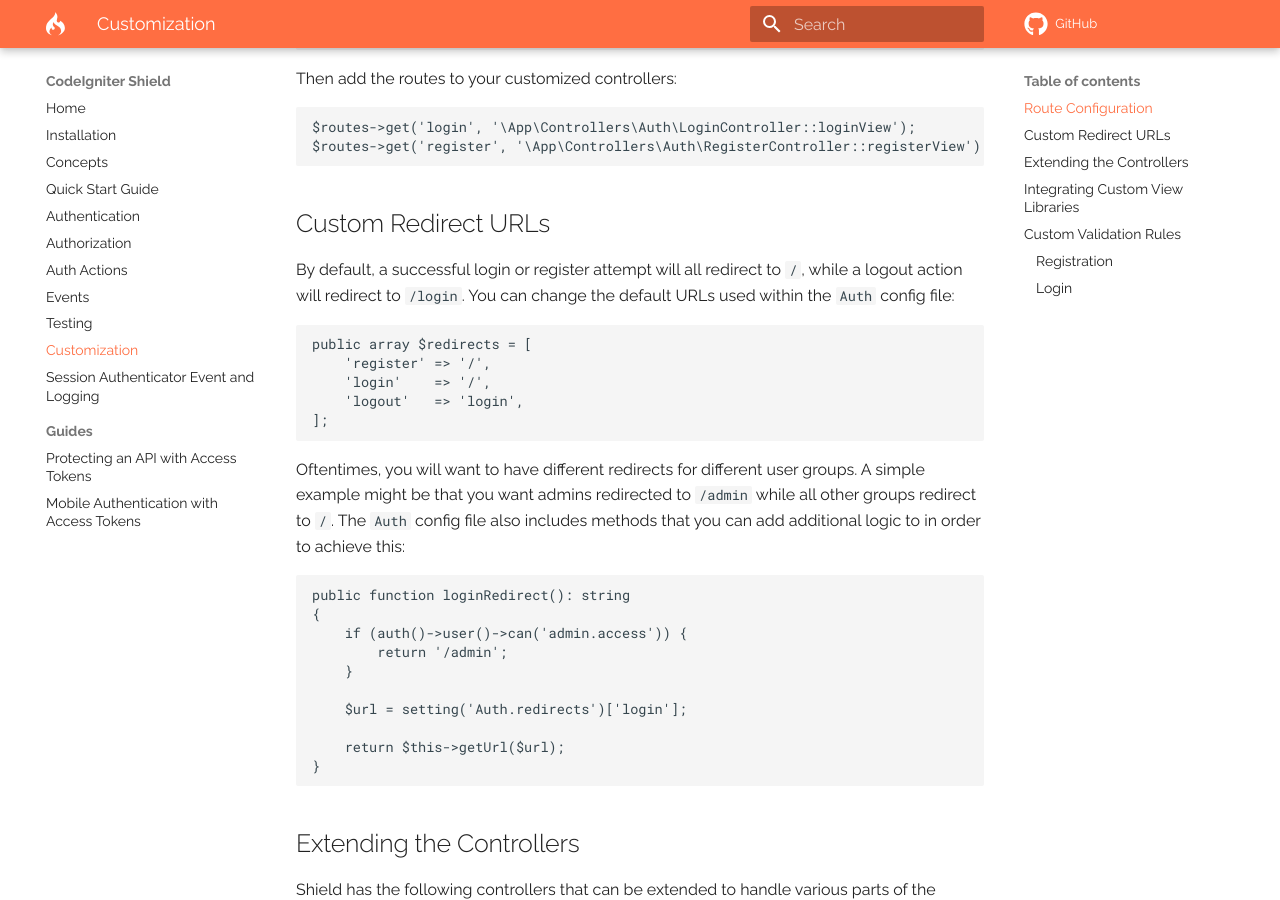
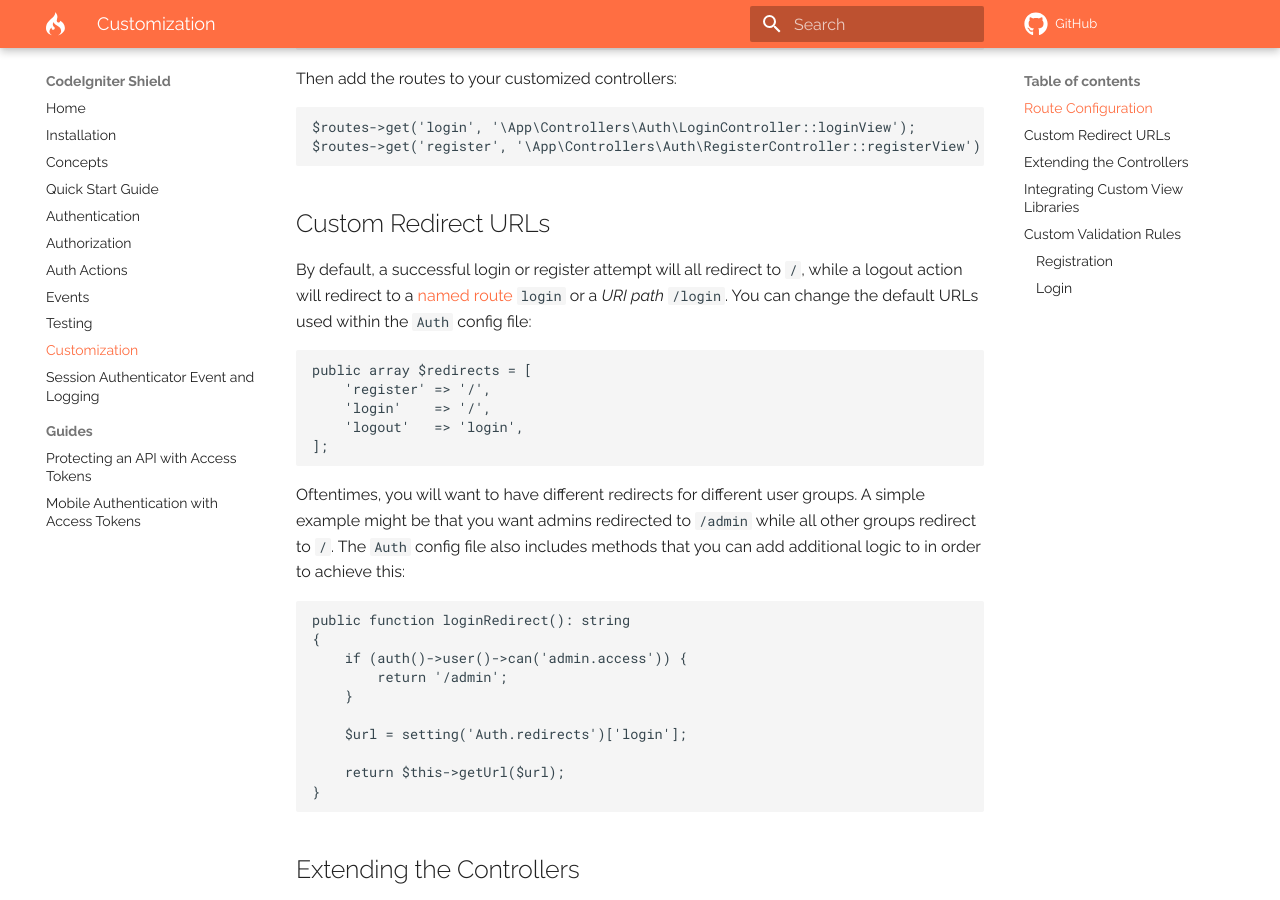
Before and after one commit to codeigniter4/shield, an MkDocs documentation site: the page built from docs/customization.md, in a window 1280 px wide and 900 px high, scrolled down 648 px. Built offline with MkDocs 1.6.1 and Material for MkDocs 9.7.7, drawn with Linux system fonts in a browser that asks for light colours; comment, search, counter and statistics services are not loaded; a style sheet for code colours, icons or effects is not loaded.

Commit message:
updated redirect urls customization docs

````diff
--- a/docs/customization.md
+++ b/docs/customization.md
@@ -24,12 +24,10 @@ $routes->get('login', '\App\Controllers\Auth\LoginController::loginView');
 $routes->get('register', '\App\Controllers\Auth\RegisterController::registerView');
 ```
 
-
-
 ## Custom Redirect URLs
 
 By default, a successful login or register attempt will all redirect to `/`, while a logout action
-will redirect to `/login`. You can change the default URLs used within the `Auth` config file:
+will redirect to a [named route](https://codeigniter4.github.io/CodeIgniter4/incoming/routing.html#using-named-routes "See routing docs") `login` or a *URI path* `/login`. You can change the default URLs used within the  `Auth` config file:
 
 ```php
 public array $redirects = [
@@ -63,13 +61,10 @@ Shield has the following controllers that can be extended to handle
 various parts of the authentication process:
 
 - **ActionController** handles the after-login and after-registration actions, like Two Factor Authentication and Email Verification.
-
 - **LoginController** handles the login process.
-
 - **RegisterController** handles the registration process. Overriding this class allows you to customize the User Provider, the User Entity, and the validation rules.
-
 - **MagicLinkController** handles the "lost password" process that allows a user to login with a link sent to their email. This allows you to
-override the message that is displayed to a user to describe what is happening, if you'd like to provide more information than simply swapping out the view used.
+  override the message that is displayed to a user to describe what is happening, if you'd like to provide more information than simply swapping out the view used.
 
 It is not recommended to copy the entire controller into **app/Controllers** and change its namespace. Instead, you should create a new controller that extends
 the existing controller and then only override the methods needed. This allows the other methods to stay up to date with any security
````
